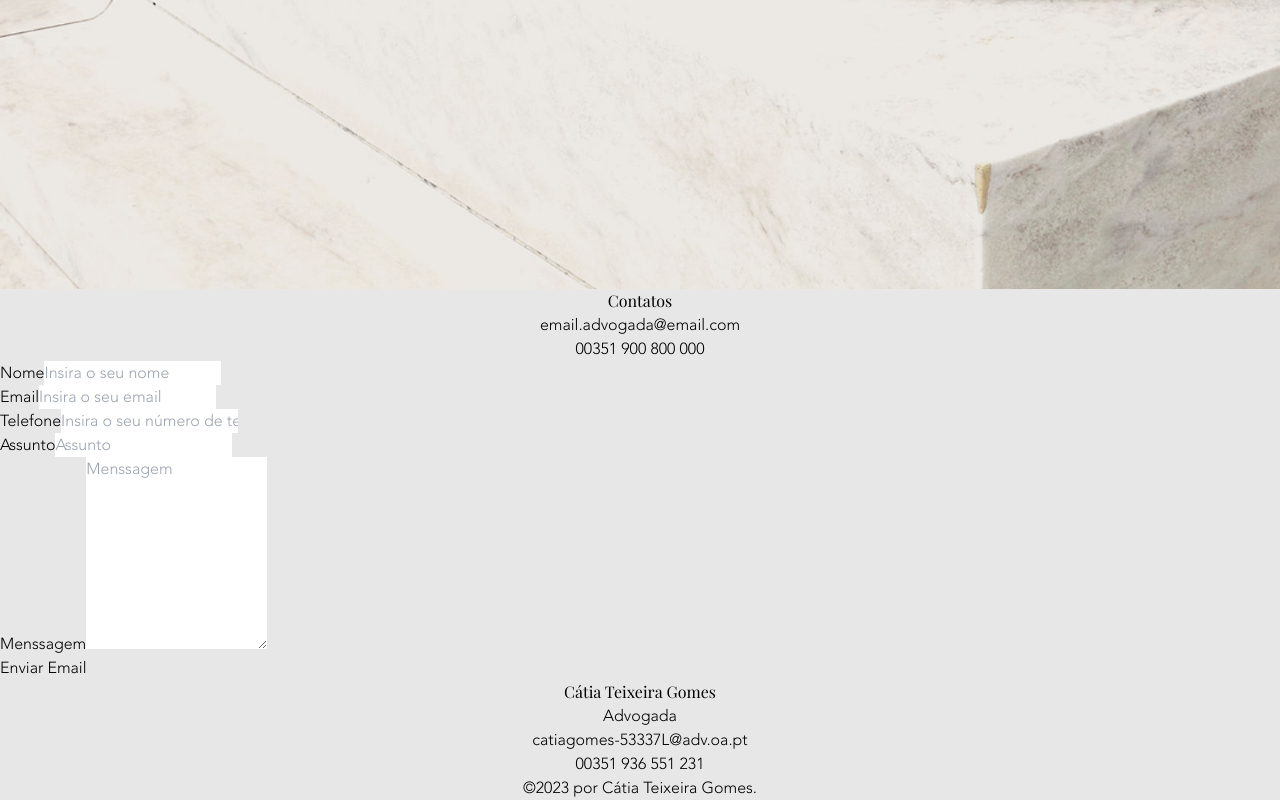
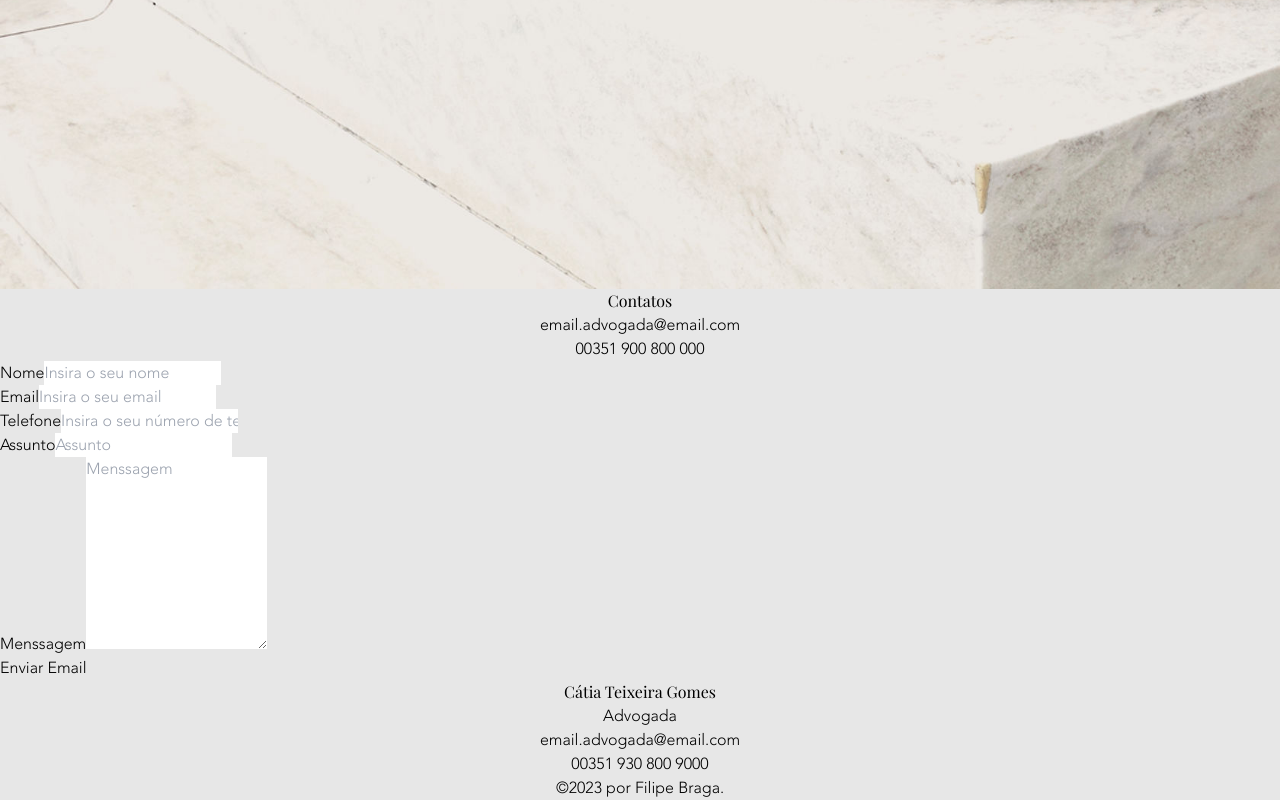
Before and after one commit to mirasity1/advcatia, a React (Create React App) app: page /contatos in a window 1280 px wide. Shown: the part 1559-2359 px from the top of the page. Built offline with nearby package versions, Linux system fonts and the light colour scheme.

Commit message:
Update contact information in Footer component

```diff
--- a/src/reusable/Footer.jsx
+++ b/src/reusable/Footer.jsx
@@ -7,16 +7,16 @@ export default function Footer() {
         <h1 className="text-center text-2xl advocate ">Cátia Teixeira Gomes</h1>
         <p className=" text-center justify-center text-xl mb-6">Advogada</p>
         <p className=" text-center justify-center">
-          <a href="Mailto:catiagomes-53337L@adv.oa.pt">
-            catiagomes-53337L@adv.oa.pt
+          <a href="Mailto:email.advogada@email.com">
+            email.advogada@email.com
           </a>
         </p>
         <p className="text-center justify-center ">
-          <a href="tel:+351912078431">00351 936 551 231</a>
+          <a href="tel:+351930800900">00351 930 800 9000</a>
         </p>
 
         <p className="text-center justify-center mt-6 mb-6 text-sm">
-          ©2023 por Cátia Teixeira Gomes.
+          ©2023 por Filipe Braga.
         </p>
       </div>
     </div>
```
